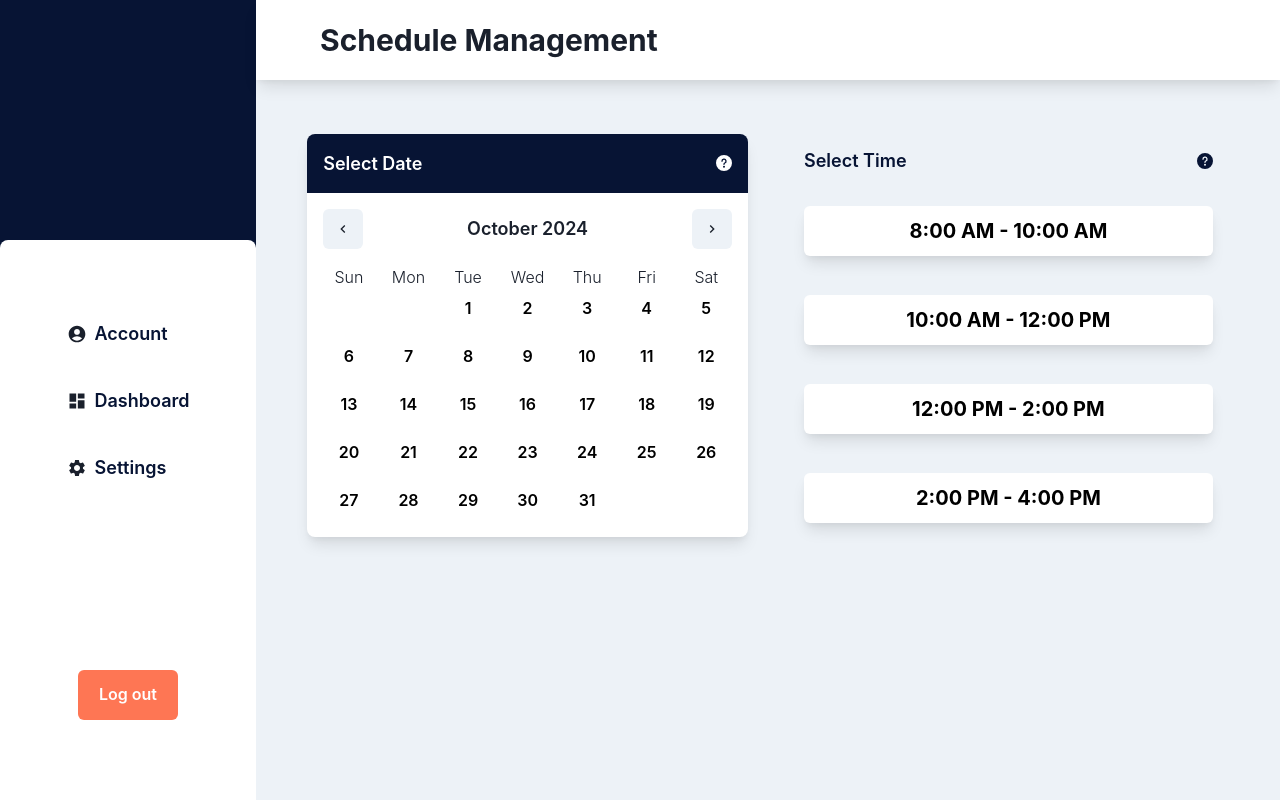
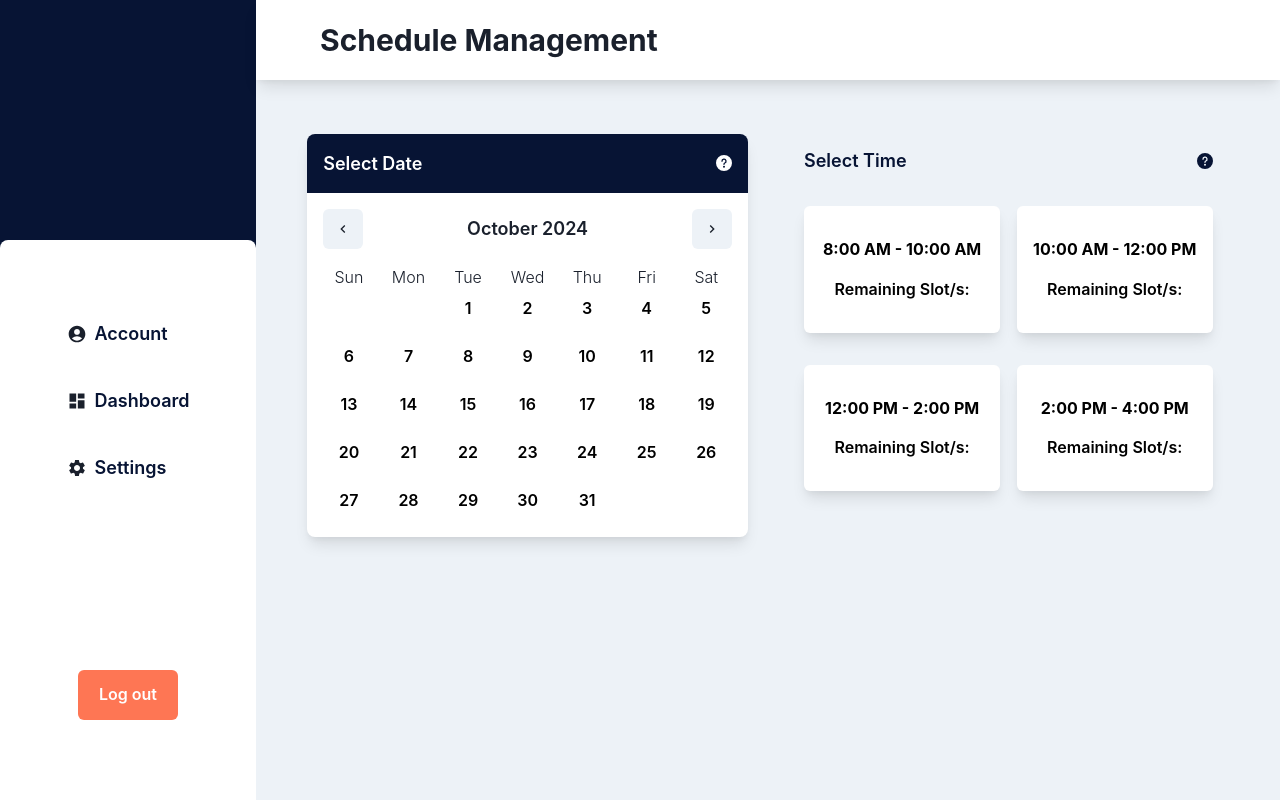
Before and after one commit to gymmate2024/gymmate-2024, a React (Vite) app in the folder frontend/: page /schedule in a window 1280 px wide. Built offline with nearby package versions, Linux system fonts and the light colour scheme.

Commit message:
feat: updated code

```diff
--- a/frontend/src/components/ScheduleCalendar.jsx
+++ b/frontend/src/components/ScheduleCalendar.jsx
@@ -60,7 +60,7 @@ const ScheduleCalendar = () => {
     const renderWeekDays = () => {
         const weekDays = ['Sun', 'Mon', 'Tue', 'Wed', 'Thu', 'Fri', 'Sat'];
         return weekDays.map((day, index) => (
-            <Box key={index} textAlign="center" fontWeight="light">
+            <Box  key={index} textAlign="center" fontWeight="light">
                 {day}
             </Box>
         ));
@@ -96,7 +96,7 @@ const ScheduleCalendar = () => {
                 <Grid templateColumns="repeat(7, 1fr)" gap={2}>
                     {renderWeekDays()}
                 </Grid>
-                <Grid templateColumns="repeat(7, 1fr)" gap={2}>
+                <Grid templateColumns="repeat(7, 1fr)" gap={2} >
                     {renderDays()}
                 </Grid>
             </Box>
--- a/frontend/src/components/ScheduleTime.jsx
+++ /dev/null
@@ -1,69 +0,0 @@
-import { QuestionIcon } from "@chakra-ui/icons"
-import { Box, Button, Flex, Heading, Text, Tooltip } from "@chakra-ui/react"
-import useScheduleStore from "../store/schedule.js"; // Import the Zustand store
-
-const ScheduleTime = () => {
-    const { selectedTime, setSelectedTime } = useScheduleStore(); // Use Zustand store
-
-    const handleTimeClick = (timeSlot) => {
-        setSelectedTime(timeSlot); // Update the selected time in Zustand store
-        console.log(`You selected time: ${timeSlot}`); // Log the selected time slot
-    };
-
-    return (
-        <Box width="100%" height="25.5em" display="flex" flexDirection="column">
-            <Flex color="#071434" p={4} justify="space-between" align="center">
-                <Text fontSize="lg" fontWeight="semibold">Select Time</Text>
-                <Tooltip label="Help" aria-label="A tooltip">
-                    <QuestionIcon />
-                </Tooltip>
-            </Flex>
-            <Box p={4} flex="1">
-                <Flex direction="column" justify="space-between" height="100%">
-                <Button
-                    w='100%'
-                    bg={selectedTime === '8:00 AM - 10:00 AM' ? "#071434" : "white"}
-                    color={selectedTime === '8:00 AM - 10:00 AM' ? "white" : "black"}
-                    onClick={() => handleTimeClick('8:00 AM - 10:00 AM')}
-                    height="50px"
-                    boxShadow="lg" // Add boxShadow prop here
-                >
-                    <Heading size='md'>8:00 AM - 10:00 AM</Heading>
-                </Button>
-                <Button
-                    w='100%'
-                    bg={selectedTime === '10:00 AM - 12:00 PM' ? "#071434" : "white"}
-                    color={selectedTime === '10:00 AM - 12:00 PM' ? "white" : "black"}
-                    onClick={() => handleTimeClick('10:00 AM - 12:00 PM')}
-                    height="50px"
-                    boxShadow="lg" // Add boxShadow prop here
-                >
-                    <Heading size='md'>10:00 AM - 12:00 PM</Heading>
-                </Button>
-                <Button
-                    w='100%'
-                    bg={selectedTime === '12:00 PM - 2:00 PM' ? "#071434" : "white"}
-                    color={selectedTime === '12:00 PM - 2:00 PM' ? "white" : "black"}
-                    onClick={() => handleTimeClick('12:00 PM - 2:00 PM')}
-                    height="50px"
-                    boxShadow="lg" // Add boxShadow prop here
-                >
-                    <Heading size='md'>12:00 PM - 2:00 PM</Heading>
-                </Button>
-                <Button
-                    w='100%'
-                    bg={selectedTime === '2:00 PM - 4:00 PM' ? "#071434" : "white"}
-                    color={selectedTime === '2:00 PM - 4:00 PM' ? "white" : "black"}
-                    onClick={() => handleTimeClick('2:00 PM - 4:00 PM')}
-                    height="50px"
-                    boxShadow="lg" // Add boxShadow prop here
-                >
-                    <Heading size='md'>2:00 PM - 4:00 PM</Heading>
-                </Button>
-                </Flex>
-            </Box>
-        </Box>
-    )
-}
-
-export default ScheduleTime;
--- /dev/null
+++ b/frontend/src/components/ScheduleTimeSlots.jsx
@@ -0,0 +1,84 @@
+import { QuestionIcon } from "@chakra-ui/icons"
+import { Box, Button, Flex, Heading, Text, Tooltip, VStack } from "@chakra-ui/react"
+import useScheduleStore from '../store/schedule.js'; // Correct import for default export// Import the Zustand store
+
+const ScheduleTimeSlots = () => {
+    const { selectedTime, setSelectedTime } = useScheduleStore(); // Use Zustand store
+
+    const handleTimeClick = (timeSlot) => {
+        setSelectedTime(timeSlot); // Update the selected time in Zustand store
+        console.log(`You selected time: ${timeSlot}`); // Log the selected time slot
+    };
+
+    return (
+        <Box width="100%" height="25.5em" display="flex" flexDirection="column">
+            <Flex color="#071434" p={4} justify="space-between" align="center">
+                <Text fontSize="lg" fontWeight="semibold">Select Time</Text>
+                <Tooltip label="Help" aria-label="A tooltip">
+                    <QuestionIcon />
+                </Tooltip>
+            </Flex>
+            <Box p={4} flex="1">
+                <Flex direction="row" flexWrap="wrap" justify="space-between" height="100%">
+                    <Button
+                        w='48%' // Adjust width to fit two buttons in a row
+                        bg={selectedTime === '8:00 AM - 10:00 AM' ? "#071434" : "white"}
+                        color={selectedTime === '8:00 AM - 10:00 AM' ? "white" : "black"}
+                        onClick={() => handleTimeClick('8:00 AM - 10:00 AM')}
+                        height="40%"
+                        boxShadow="lg"
+                        mb={2} // Add margin bottom for spacing
+                    >
+                        <VStack spacing={5} align="center">
+                            <Heading size='sm'>8:00 AM - 10:00 AM</Heading>
+                            <Text size='sm'>Remaining Slot/s: {''}</Text>
+                        </VStack>
+                    </Button>
+                    <Button
+                        w='48%' // Adjust width to fit two buttons in a row
+                        bg={selectedTime === '10:00 AM - 12:00 PM' ? "#071434" : "white"}
+                        color={selectedTime === '10:00 AM - 12:00 PM' ? "white" : "black"}
+                        onClick={() => handleTimeClick('10:00 AM - 12:00 PM')}
+                        height="40%"
+                        boxShadow="lg"
+                        mb={2} // Add margin bottom for spacing
+                    >
+                        <VStack spacing={5} align="center">
+                            <Heading size='sm'>10:00 AM - 12:00 PM</Heading>
+                            <Text size='sm'>Remaining Slot/s: {''}</Text>
+                        </VStack>
+                    </Button>
+                    <Button
+                        w='48%' // Adjust width to fit two buttons in a row
+                        bg={selectedTime === '12:00 PM - 2:00 PM' ? "#071434" : "white"}
+                        color={selectedTime === '12:00 PM - 2:00 PM' ? "white" : "black"}
+                        onClick={() => handleTimeClick('12:00 PM - 2:00 PM')}
+                        height="40%"
+                        boxShadow="lg"
+                        mb={2} // Add margin bottom for spacing
+                    >
+                        <VStack spacing={5} align="center">
+                            <Heading size='sm'>12:00 PM - 2:00 PM</Heading>
+                            <Text size='sm'>Remaining Slot/s: {''}</Text>
+                        </VStack>
+                    </Button>
+                    <Button
+                        w='48%' // Adjust width to fit two buttons in a row
+                        bg={selectedTime === '2:00 PM - 4:00 PM' ? "#071434" : "white"}
+                        color={selectedTime === '2:00 PM - 4:00 PM' ? "white" : "black"}
+                        onClick={() => handleTimeClick('2:00 PM - 4:00 PM')}
+                        height="40%"
+                        boxShadow="lg"
+                    >
+                        <VStack spacing={5} align="center">
+                            <Heading size='sm'>2:00 PM - 4:00 PM</Heading>
+                            <Text size='sm'>Remaining Slot/s: {''}</Text>
+                        </VStack>
+                    </Button>
+                </Flex>
+            </Box>
+        </Box>
+    )
+}
+
+export default ScheduleTimeSlots;
--- a/frontend/src/components/SideMenu.jsx
+++ b/frontend/src/components/SideMenu.jsx
@@ -2,12 +2,25 @@ import { Box, Button, Icon, Text, VStack, useToast } from "@chakra-ui/react"
 import { MdAccountCircle, MdDashboard, MdSettings } from "react-icons/md";
 import { useNavigate } from "react-router-dom";
 import { useAdminStore } from '../store/admin.js';
-
+import useScheduleStore from '../store/schedule.js'; // Correct import for default exportimport { useEffect } from 'react';
+import { useEffect } from "react";
 const SideMenu = () => {
 
   const navigate = useNavigate();
   const { logout } = useAdminStore();
   const toast = useToast();
+  const { setCurrentDate, setSelectedDay, setSelectedTime } = useScheduleStore();
+
+    useEffect(() => {
+        // This will run when the component unmounts
+        return () => {
+            // Clear selections
+            setCurrentDate(new Date()); // Reset to current date
+            setSelectedDay(null); // Reset selected day
+            setSelectedTime(null); // Reset selected time
+        };
+    }, [setCurrentDate, setSelectedDay, setSelectedTime]);
+
 
   const handleLogout = () => {
     logout();
--- a/frontend/src/pages/SchedulePage.jsx
+++ b/frontend/src/pages/SchedulePage.jsx
@@ -1,6 +1,6 @@
 import { Box, Flex, Heading, VStack } from "@chakra-ui/react";
 import ScheduleCalendar from "../components/ScheduleCalendar";
-import ScheduleTime from "../components/ScheduleTime";
+import ScheduleTimeSlots from "../components/ScheduleTimeSlots";
 
 const SchedulePage = () => {
     return (
@@ -33,7 +33,7 @@ const SchedulePage = () => {
                 p='5%'>
                 <Flex gap='10' align="center" bg="gray.100">
                     <ScheduleCalendar/>
-                    <ScheduleTime/>
+                    <ScheduleTimeSlots/>
                 </Flex>
             </Box>
         </VStack>
--- a/frontend/src/store/schedule.js
+++ b/frontend/src/store/schedule.js
@@ -1,13 +1,12 @@
-
 import { create } from 'zustand';
 
 const useScheduleStore = create((set) => ({
     currentDate: new Date(),
     selectedDay: null,
+    selectedTime: null,
     setCurrentDate: (date) => set({ currentDate: date }),
     setSelectedDay: (day) => set({ selectedDay: day }),
-    selectedTime: null,
     setSelectedTime: (time) => set({ selectedTime: time }),
 }));
 
-export default useScheduleStore;
+export default useScheduleStore; // Ensure this line is correct
```
